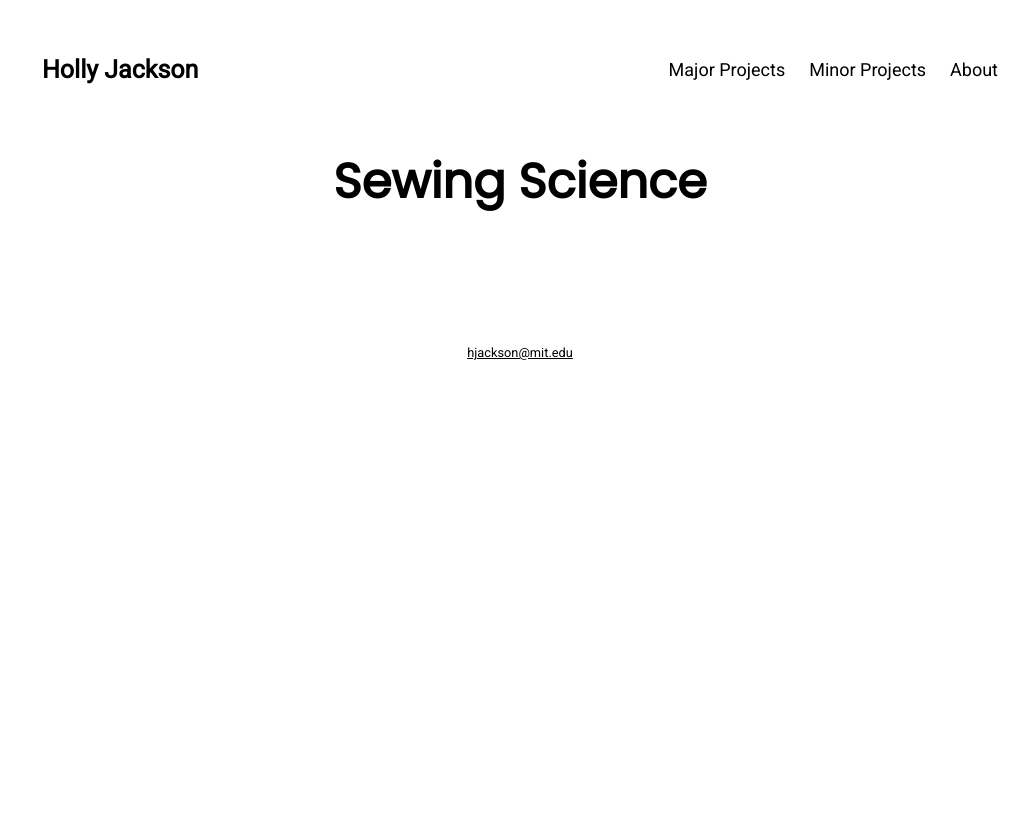
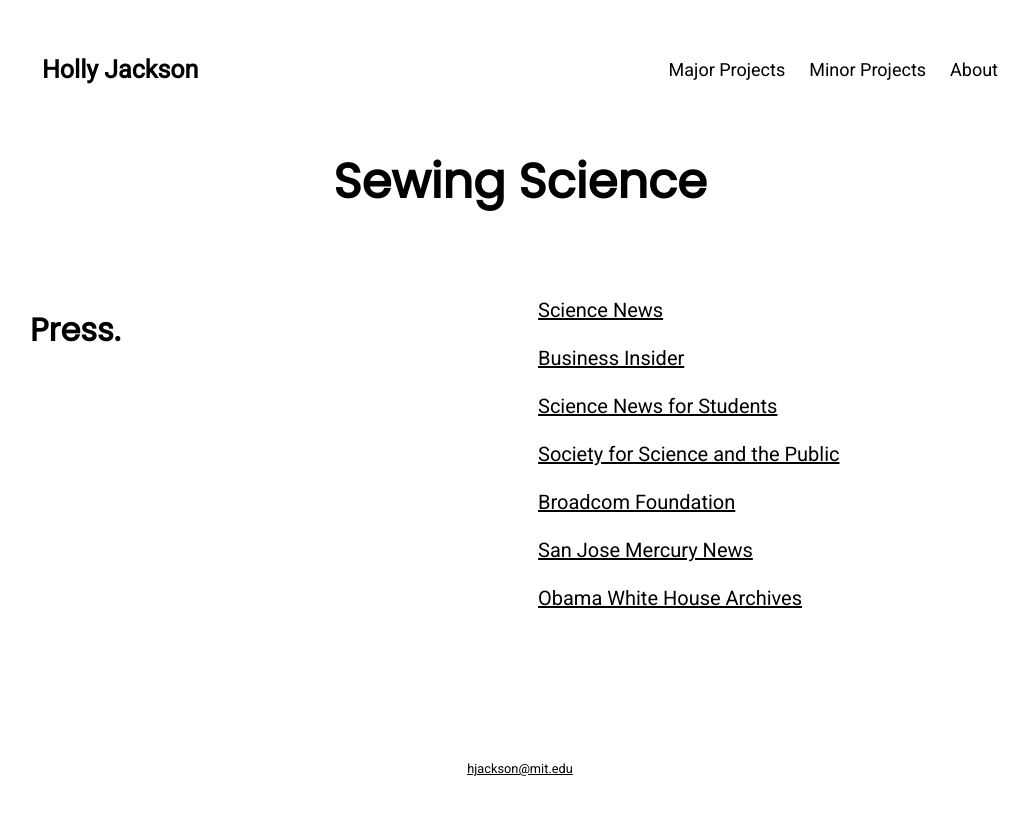
Before and after one commit to hollyjackson/hollyjackson.github.io, a Jekyll site: the page built from minor-projects/sewing-science/index.html, in a window 1280 px wide. Shown: the top 815 px of the page, without its empty margins (120-1149 px from the left). Built offline with Jekyll 4.4.1, drawn with Linux system fonts in a browser that asks for light colours.

Commit message:
sewing science press links

```diff
--- a/minor-projects/sewing-science/index.html
+++ b/minor-projects/sewing-science/index.html
@@ -3,3 +3,22 @@ layout: page
 title: "Sewing Science"
 menu: <a href="/">Major Projects</a><a href="/minor-projects">Minor Projects</a><a href="/about">About</a>
 ---
+
+<div class="row_grid">
+    <div class="column_grid">
+        <div class="content">
+            <h3 style="text-align:left">Press.</h3>
+        </div>
+    </div>
+    <div class="column_grid">
+        <div class="content">
+            <p style="text-align:left"><a class="active" href="https://www.sciencenews.org/article/sewing-study-stitches-broadcom-prize">Science News</a></p>
+            <p style="text-align:left"><a class="active" href="https://www.businessinsider.com/14-year-old-won-25000-broadcom-masters-prize-studying-sewing-2014-11">Business Insider</a></p>
+            <p style="text-align:left"><a class="active" href="https://www.sciencenewsforstudents.org/blog/eureka-lab/science-strongest-stitch">Science News for Students</a></p>
+            <p style="text-align:left"><a class="active" href="https://www.societyforscience.org/blog/holly-jackson-broadcom-masters-top-winner/">Society for Science and the Public</a></p>
+            <p style="text-align:left"><a class="active" href="http://broadcomfoundation.org/stitching-with-stem-holly-jackson-14-awarded-2014-broadcom-masters-25000-grand-prize/">Broadcom Foundation</a></p>
+            <p style="text-align:left"><a class="active" href="https://www.mercurynews.com/2014/11/13/middle-schoolers-win-national-awards/">San Jose Mercury News</a></p>
+            <p style="text-align:left"><a class="active" href="https://obamawhitehouse.archives.gov/blog/2015/03/20/meet-exhibitors-2015-white-house-science-fair-1">Obama White House Archives</a></p>
+        </div>
+    </div>
+</div>
```
